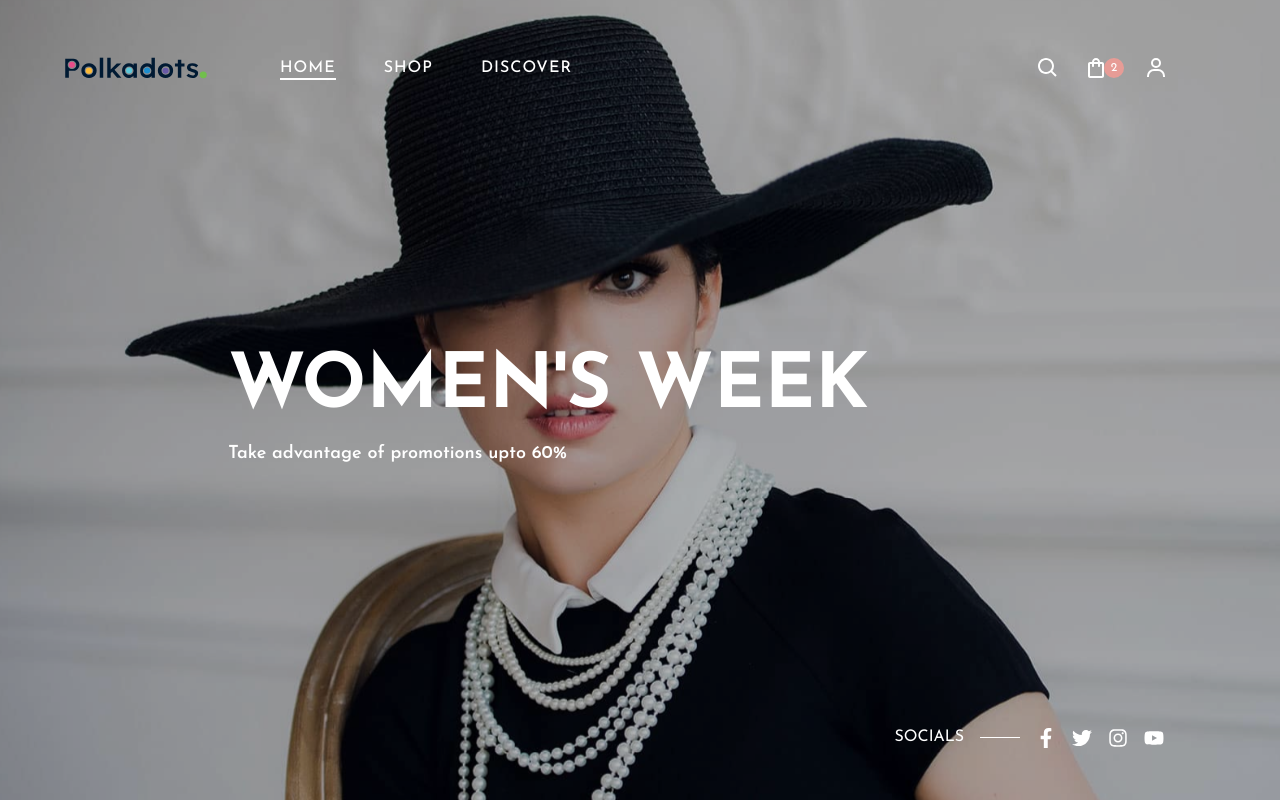
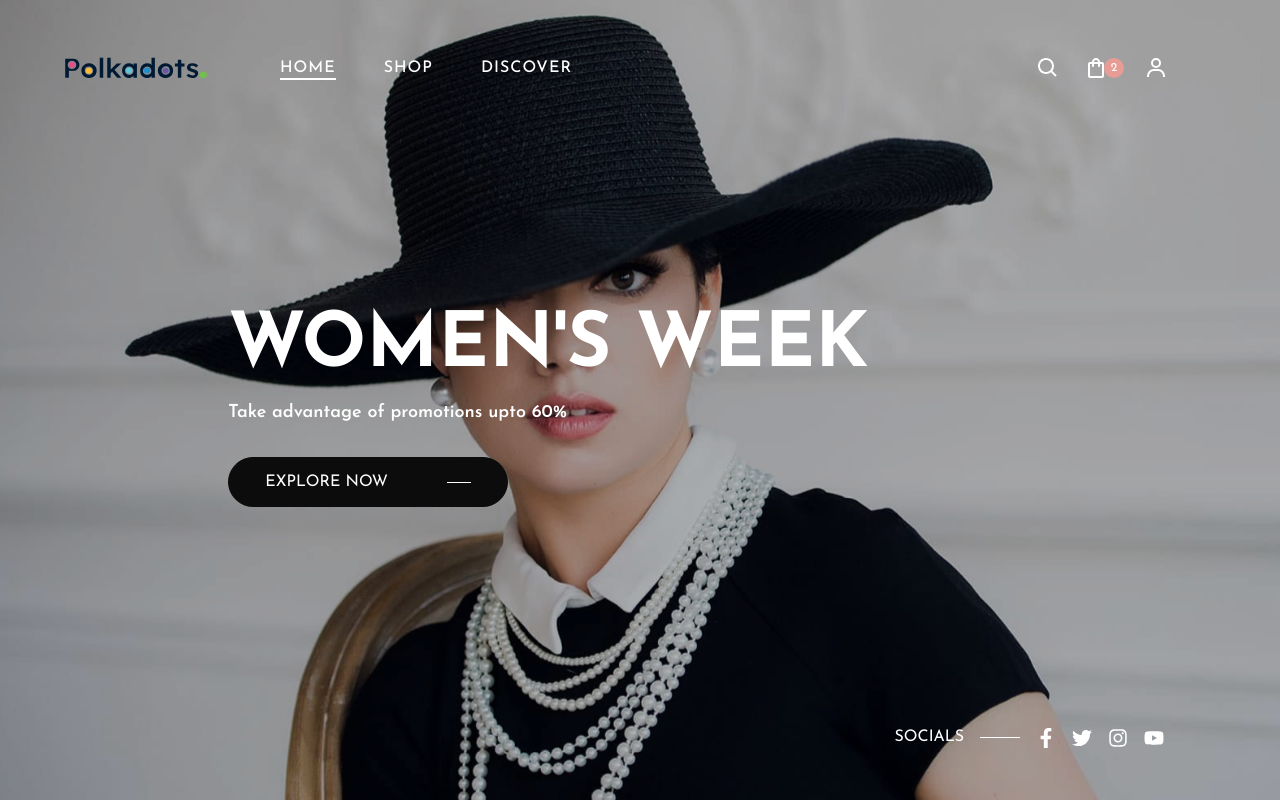
Before and after one commit to Ahmustufa/ixa-theme, a Next.js app: page / in a window 1280 px wide. Shown: the top 802 px of the page. Built offline with nearby package versions, Linux system fonts and the light colour scheme; grey boxes are pictures that could not be loaded.

Commit message:
add explore button

```diff
--- a/src/component/heroSection/index.js
+++ b/src/component/heroSection/index.js
@@ -1,6 +1,7 @@
 import styled from "styled-components";
 import { FaFacebookF, FaTwitter, FaInstagram, FaYoutube } from "react-icons/fa";
 import Slider from "react-slick";
+import { ButtonWrapper } from "../buttons";
 
 const carouselData = [
   {
@@ -77,6 +78,8 @@ const Carousel = (props) => {
         <p className="text">{text}</p>
         <p className="text-uppercase my-2 my-md-3 title">{title}</p>
         <p className="subtitle">{subtitle}</p>
+
+        <ButtonWrapper style={{ width: 280, marginTop: 32 }}>EXPLORE NOW</ButtonWrapper>
       </div>
 
       <div className="social-icons d-none d-sm-flex text-white">
```
